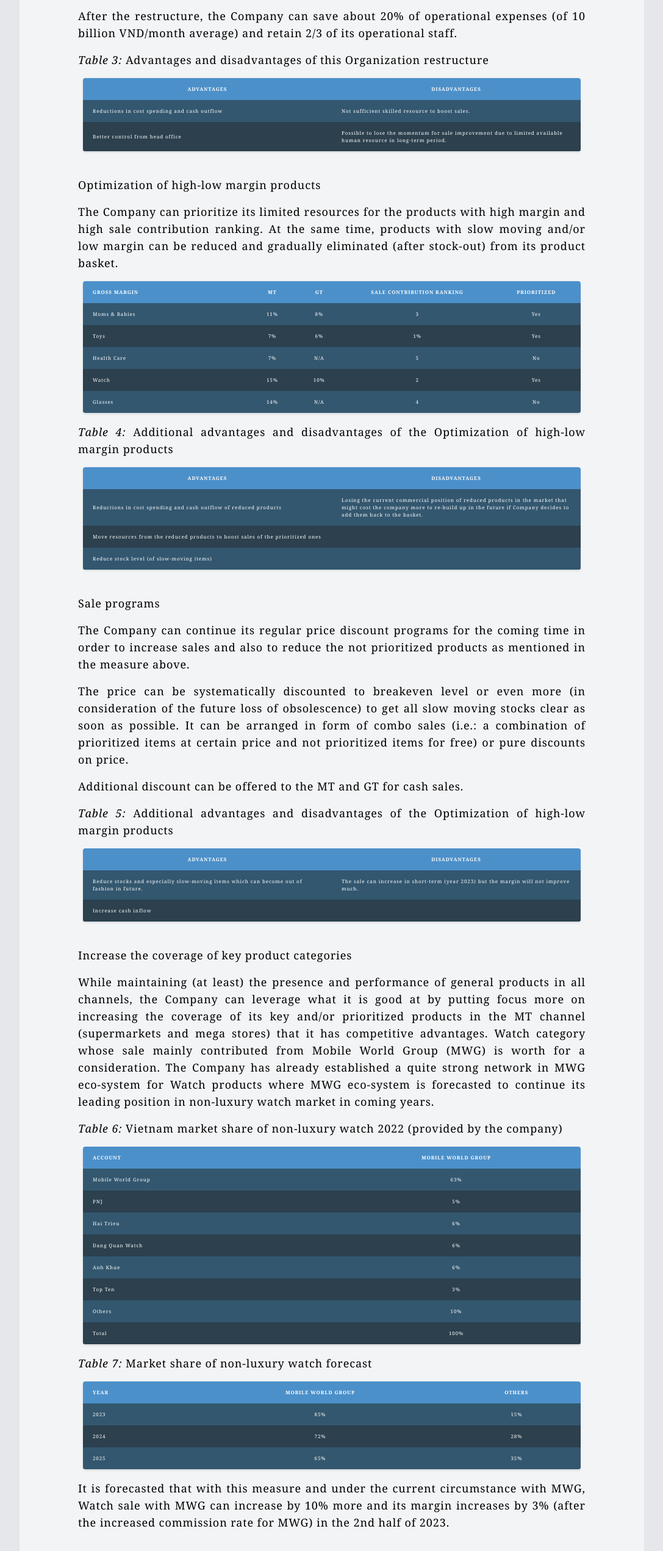
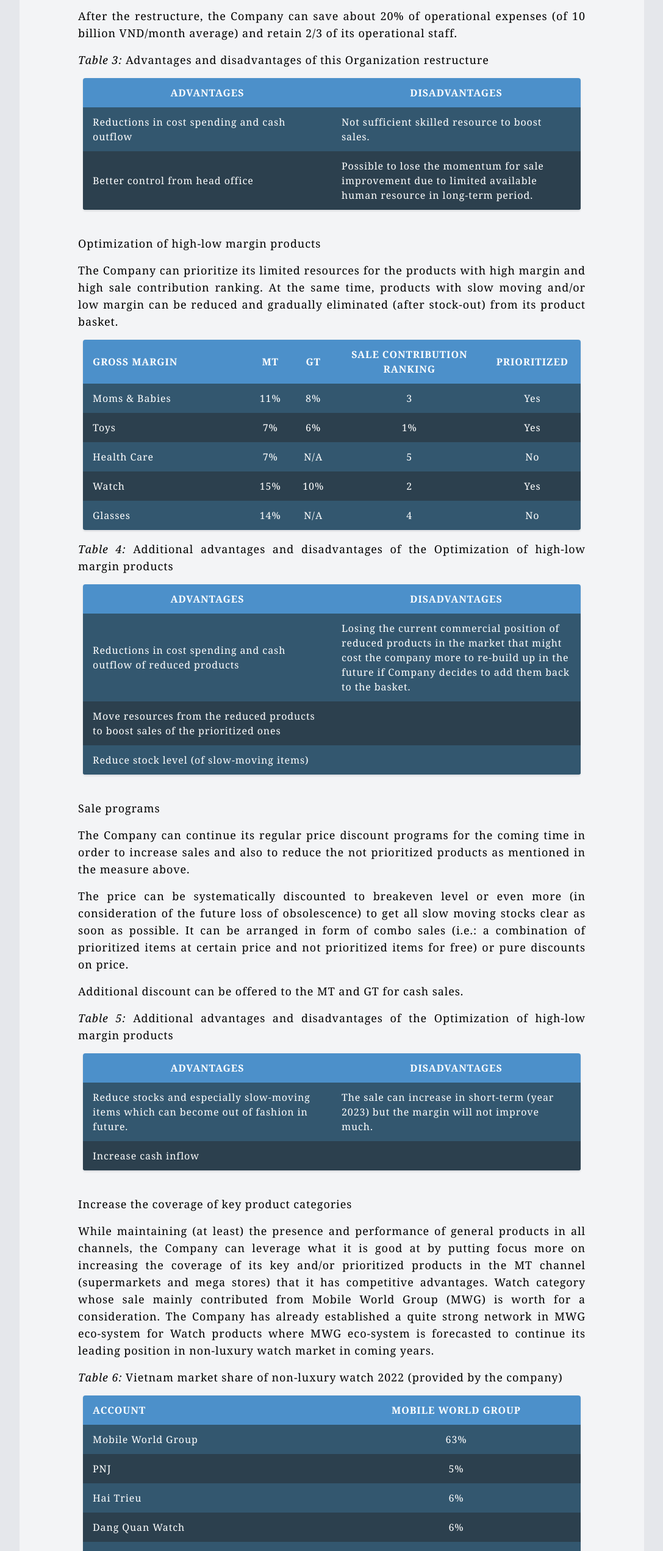
Before and after one commit to DoTranMinhChu/tran-thanh-binh-business-case, a Next.js app: page /alternatives in a window 1280 px wide. Shown: the part 1180-3723 px from the top of the page at 61% size, without its empty margins (96-1183 px from the left). Built offline with nearby package versions, Linux system fonts and the light colour scheme.

Commit message:
[FIX] : Table

```diff
--- a/src/pages/alternatives/index.tsx
+++ b/src/pages/alternatives/index.tsx
@@ -120,11 +120,7 @@ export default function Home() {
             <i>Table 3:</i> Advantages and disadvantages of this Organization
             restructure
           </p>
-          <div   className="w-full py-2 md:text-base md:px-2"
-            style={{
-              fontSize: "0.5rem",
-              lineHeight: "0.75rem",
-            }}>
+          <div  className="w-full py-2 max-[400px]:text-[0.55rem] text-base md:px-2">
             <div className="overflow-hidden border-b border-gray-200 rounded shadow">
               <table className="min-w-full bg-white">
                 <thead className="text-white bg-[#4C90CA]">
@@ -169,11 +165,7 @@ export default function Home() {
             time, products with slow moving and/or low margin can be reduced and
             gradually eliminated (after stock-out) from its product basket.
           </p>
-          <div   className="w-full py-2 md:text-base md:px-2"
-            style={{
-              fontSize: "0.5rem",
-              lineHeight: "0.75rem",
-            }}>
+          <div  className="w-full py-2 max-[400px]:text-[0.55rem] text-base md:px-2">
             <div className="overflow-hidden border-b border-gray-200 rounded shadow">
               <table className="min-w-full bg-white">
                 <thead className="text-white bg-[#4C90CA]">
@@ -239,11 +231,7 @@ export default function Home() {
             <i>Table 4:</i> Additional advantages and disadvantages of the
             Optimization of high-low margin products
           </p>
-          <div   className="w-full py-2 md:text-base md:px-2"
-            style={{
-              fontSize: "0.5rem",
-              lineHeight: "0.75rem",
-            }}>
+          <div  className="w-full py-2 max-[400px]:text-[0.55rem] text-base md:px-2">
             <div className="overflow-hidden border-b border-gray-200 rounded shadow">
               <table className="min-w-full bg-white">
                 <thead className="text-white bg-[#4C90CA]">
@@ -308,11 +296,7 @@ export default function Home() {
             <i>Table 5:</i> Additional advantages and disadvantages of the
             Optimization of high-low margin products
           </p>
-          <div   className="w-full py-2 md:text-base md:px-2"
-            style={{
-              fontSize: "0.5rem",
-              lineHeight: "0.75rem",
-            }}>
+          <div  className="w-full py-2 max-[400px]:text-[0.55rem] text-base md:px-2">
             <div className="overflow-hidden border-b border-gray-200 rounded shadow">
               <table className="min-w-full bg-white">
                 <thead className="text-white bg-[#4C90CA]">
@@ -366,11 +350,7 @@ export default function Home() {
             <i>Table 6:</i> Vietnam market share of non-luxury watch 2022
             (provided by the company)
           </p>
-          <div   className="w-full py-2 md:text-base md:px-2"
-            style={{
-              fontSize: "0.5rem",
-              lineHeight: "0.75rem",
-            }}>
+          <div  className="w-full py-2 max-[400px]:text-[0.55rem] text-base md:px-2">
             <div className="overflow-hidden border-b border-gray-200 rounded shadow">
               <table className="min-w-full bg-white">
                 <thead className="text-white bg-[#4C90CA]">
@@ -431,11 +411,7 @@ export default function Home() {
           <p className="py-2 text-justify">
             <i>Table 7:</i> Market share of non-luxury watch forecast
           </p>
-          <div   className="w-full py-2 md:text-base md:px-2"
-            style={{
-              fontSize: "0.5rem",
-              lineHeight: "0.75rem",
-            }}>
+          <div  className="w-full py-2 max-[400px]:text-[0.55rem] text-base md:px-2">
             <div className="overflow-hidden border-b border-gray-200 rounded shadow">
               <table className="min-w-full bg-white">
                 <thead className="text-white bg-[#4C90CA]">
@@ -530,11 +506,7 @@ export default function Home() {
         <p className="py-2 text-justify">
           <i>Table 8:</i> Profitability of the project
         </p>
-        <div   className="w-full py-2 md:text-base md:px-2"
-            style={{
-              fontSize: "0.5rem",
-              lineHeight: "0.75rem",
-            }}>
+        <div  className="w-full py-2 max-[400px]:text-[0.55rem] text-base md:px-2">
           <div className="overflow-hidden border-b border-gray-200 rounded shadow">
             <table className="min-w-full bg-white">
               <thead className="text-white bg-[#4C90CA]">
--- a/src/pages/planning/index.tsx
+++ b/src/pages/planning/index.tsx
@@ -65,11 +65,7 @@ export default function Home() {
           </div>
           <h2 className="pt-4 font-medium">Risk mitigation</h2>
           <div
-            className="w-full py-2 md:text-base md:px-2"
-            style={{
-              fontSize: "0.5rem",
-              lineHeight: "0.75rem",
-            }}
+           className="w-full py-2 max-[400px]:text-[0.55rem] text-base md:px-2"
           >
             <div className="overflow-hidden border-b border-gray-200 rounded shadow">
               <table className="min-w-full bg-white">
--- a/src/pages/problem-refinement/index.tsx
+++ b/src/pages/problem-refinement/index.tsx
@@ -98,11 +98,7 @@ export default function Home() {
           <p className="py-2 text-justify">
             <i>Table 1:</i> Profit and loss in 2022 and the first half of 2023
           </p>
-          <div   className="w-full py-2 md:text-base md:px-2"
-            style={{
-              fontSize: "0.5rem",
-              lineHeight: "0.75rem",
-            }}>
+          <div  className="w-full py-2 max-[400px]:text-[0.55rem] text-base md:px-2">
             <div className="overflow-hidden border-b border-gray-200 rounded shadow">
               <table className="min-w-full bg-white">
                 <thead className="text-white bg-[#4C90CA]">
@@ -172,11 +168,7 @@ export default function Home() {
           <p className="py-2 text-justify">
             <i>Table 2:</i> Gross margin (%) of product categories - 2023 H1
           </p>
-          <div   className="w-full py-2 md:text-base md:px-2"
-            style={{
-              fontSize: "0.5rem",
-              lineHeight: "0.75rem",
-            }}>
+          <div  className="w-full py-2 max-[400px]:text-[0.55rem] text-base md:px-2">
             <div className="overflow-hidden border-b border-gray-200 rounded shadow">
               <table className="min-w-full bg-white">
                 <thead className="text-white bg-[#4C90CA]">
--- a/src/pages/solution-recommendations/index.tsx
+++ b/src/pages/solution-recommendations/index.tsx
@@ -45,13 +45,7 @@ export default function Home() {
           <p className="py-2 text-justify">
             <i>Table 9:</i> Force field analysis of the five alternatives
           </p>
-          <div
-            className="w-full py-2 md:text-base md:px-2"
-            style={{
-              fontSize: "0.5rem",
-              lineHeight: "0.75rem",
-            }}
-          >
+          <div className="w-full py-2 max-[400px]:text-[0.55rem] text-base md:px-2">
             <div className="overflow-hidden border-b border-gray-200 rounded shadow">
               <table className="min-w-full bg-white ">
                 <thead className="text-white bg-[#4C90CA]">
@@ -263,11 +257,7 @@ export default function Home() {
             <i>Table 10:</i> Alternatives ranking
           </p>
           <div
-            className="w-full py-2 md:text-base md:px-2"
-            style={{
-              fontSize: "0.5rem",
-              lineHeight: "0.75rem",
-            }}
+           className="w-full py-2 max-[400px]:text-[0.55rem] text-base md:px-2"
           >
             <div className="overflow-hidden border-b border-gray-200 rounded shadow">
               <table className="min-w-full bg-white">
--- a/src/pages/summary/index.tsx
+++ b/src/pages/summary/index.tsx
@@ -61,11 +61,7 @@ export default function Home() {
           <p className="py-2 text-justify">
             <i>Table 11:</i> Proposed alternatives
           </p>
-          <div   className="w-full py-2 md:text-base md:px-2"
-            style={{
-              fontSize: "0.5rem",
-              lineHeight: "0.75rem",
-            }}>
+          <div  className="w-full py-2 max-[400px]:text-[0.55rem] text-base md:px-2">
             <div className="overflow-hidden border-b border-gray-200 rounded shadow">
               <table className="min-w-full bg-white">
                 <thead className="text-white bg-[#4C90CA]">
```
